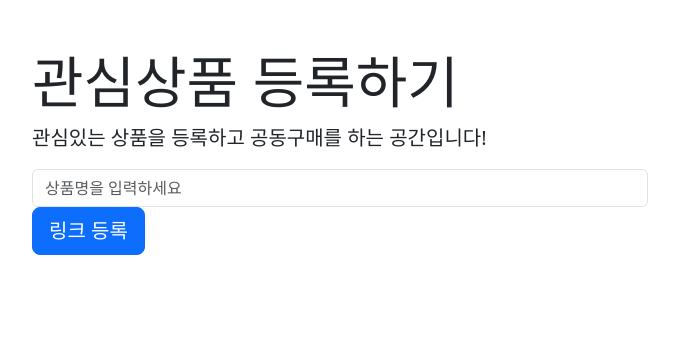
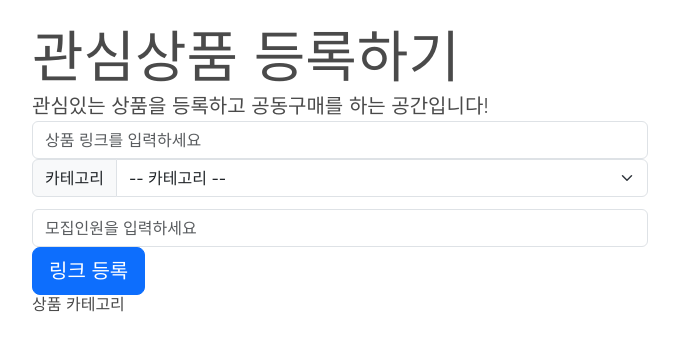
Before and after one commit to suji6707/Jungle_Week0_mini-project, a Flask app: page / in a window 1280 px wide. Shown: the top 351 px of the page, without its empty margins (300-979 px from the left). Run offline with Flask 2, Linux system fonts and the light colour scheme; some libraries are stand-ins or nearby versions.

Commit message:
카테고리 생성

```diff
--- a/templates/base.html
+++ b/templates/base.html
@@ -11,6 +11,11 @@
       integrity="sha384-GLhlTQ8iRABdZLl6O3oVMWSktQOp6b7In1Zl3/Jr59b6EGGoI1aFkw7cmDA6j6gD"
       crossorigin="anonymous"
     />
+    <link rel="stylesheet" href="https://cdn.jsdelivr.net/npm/bulma@0.8.0/css/bulma.min.css" />
+    <link rel="stylesheet" href="https://cdnjs.cloudflare.com/ajax/libs/font-awesome/4.7.0/css/font-awesome.min.css">
+
+    <!-- 아이콘 -->
+    <link href='https://css.gg/close-o.css' rel='stylesheet'>
     <script
       src="https://cdn.jsdelivr.net/npm/bootstrap@5.3.0-alpha1/dist/js/bootstrap.bundle.min.js"
       integrity="sha384-w76AqPfDkMBDXo30jS1Sgez6pr3x5MlQ1ZAGC+nuZB+EYdgRZgiwxhTBTkF7CXvN"
--- a/templates/index.html
+++ b/templates/index.html
@@ -5,25 +5,57 @@
     showGroup();
 })
 
+// 상품 카테고리 보여주기
 function showGroup() {
+    // all db name을 가져와서, for문으로 id #product-category에 append.
     $.ajax({
-        method: "GET",
-        url: "/show",
+        type: "GET",
+        url: "/group-list",
+        data: {},
+        success: function (response) {
+            all_group = response['result']
+
+            for (let i = 0; i < all_group.length; i++) {
+                let temp_html = `
+                <div type="button" onclick="showList('${all_group[i]}')" class="btn btn-primary d-inline-flex">${all_group[i]}
+                    <span class="close" onclick="deleteField(event)">
+                        <i class="gg-close-my"></i>
+                    </span>
+                </div>`
+
+                $('#product-category').append(temp_html)
+            }
+        }
+    })
+}
+
+
+function showList(category) {
+    $('#item-name').html(category)
+    //$('#product-list').empty()
+    // if fruit console.log(과일/채소)
+
+    $.ajax({
+        type: "GET",
+        url: `/list?keyword=${category}`,
         data: {},
         success: function(response) {
             let lists = response['lists'];
             for(let i = 0; i < lists.length; i++) {
                 makeCard(lists[i]['name'],
                         lists[i]['price'],
-                        lists[i]['imgUrl']
+                        lists[i]['imgUrl'],
+                        lists[i]['count'],
+                        lists[i]['likes']
                 )
             }
         }
     })
 }
 
+// likes 부분 CSS 설정하기
+function makeCard(name, price, imgUrl, count, likes) {
 
-function makeCard(name, price, imgUrl) {
     let temp = `
                 <li class="card-content list-group-item">
                     <div class="d-flex justify-content-between align-items-start">
@@ -31,8 +63,9 @@
                         <div class="ms-2 me-auto">
                             <div class="fw-bold">${name}</div>
                                 <p>가격: ${price}원</p>
+                                <p>평점수: ${count}</p>
                         </div>
-                        <span class="badge bg-primary rounded-pill"></span>
+                        <span class="badge bg-primary rounded-pill">${likes}</span>
                     </div>
                     <footer class="card-footer">
                         <a class="card-footer-item has-text-info" onclick="likeit('${name}')">
@@ -50,18 +83,24 @@
                     </footer>
                 </li>`
 
-    $('#list-box').append(temp)
+    $('#item-name').append(temp)
 }
 
 
 function submitLink() {
     // url ajaxPOST 요청.
-    let url = $('#url').val()
+    let url = $('#url').val();
+    let category = $('#category-id').val();
+    let count = $('#count').val();
 
     $.ajax({
-        method: "POST",
+        type: "POST",
         url: '/submit',
-        data: {'url' : url},
+        data: {
+            'url' : url,
+            'category' : category,
+            'count' : count
+        },
         success: function (response) {
                     if (response['return'] == 'success') {
                         alert('저장 완료!')
@@ -80,16 +119,45 @@
         <h1 class="display-4">관심상품 등록하기</h1>
         <p class="lead">관심있는 상품을 등록하고 공동구매를 하는 공간입니다!</p>
         <div class="form-group">
-            <input type="text" class="form-control" id="url"
-            placeholder="상품명을 입력하세요" />
+            <input type="text" class="form-control" id="url" placeholder="상품 링크를 입력하세요" />
+            <div class="input-group mb-3">
+                <label class="input-group-text" for="size">카테고리</label>
+                <select class="form-select" id = "category-id">
+                    <option selected>-- 카테고리 --</option>
+                    <option value="fruit">과일/채소</option>
+                    <option value="bakery">간식/과자</option>
+                    <option value="drink">물/음료/커피</option>
+                    <option value="meal">간편식</option>
+                    <option value="necessity">생필품</option>
+                    <option value="clothes">섬유류</option>
+                    <option value="skincare">스킨케어</option>
+                    <option value="wash">비누/샴푸</option>
+                </select>
+            </div>
+            <input type="text" class="form-control" id="count" placeholder="모집인원을 입력하세요" />
+
+
         </div>
         <p class="lead">
         <a onclick="submitLink()" class="btn btn-primary btn-lg" href="#" role="button">링크 등록</a>
         </p>
     </div>
 
-    <div class="list" id="list-box">
+    <div class="main-bg">
+        <h1 class="main-title">상품 카테고리</h1>
+        <div class="product-group" id="product-category">
+            <!-- buttons -->
+        </div>
+    </div>
+
+    <div class="item-name" id="item-name">
+    <!-- 상품이름 html 조작 -->
+
+    <div class="list" id="product-list">
     <ol class="list-group list-group-numbered">
     <!-- showCards -->
+
+
+
 </p>
 {% endblock %}
```
Also changed, not shown: web.py (+26 -11 lines), 1 other file.
